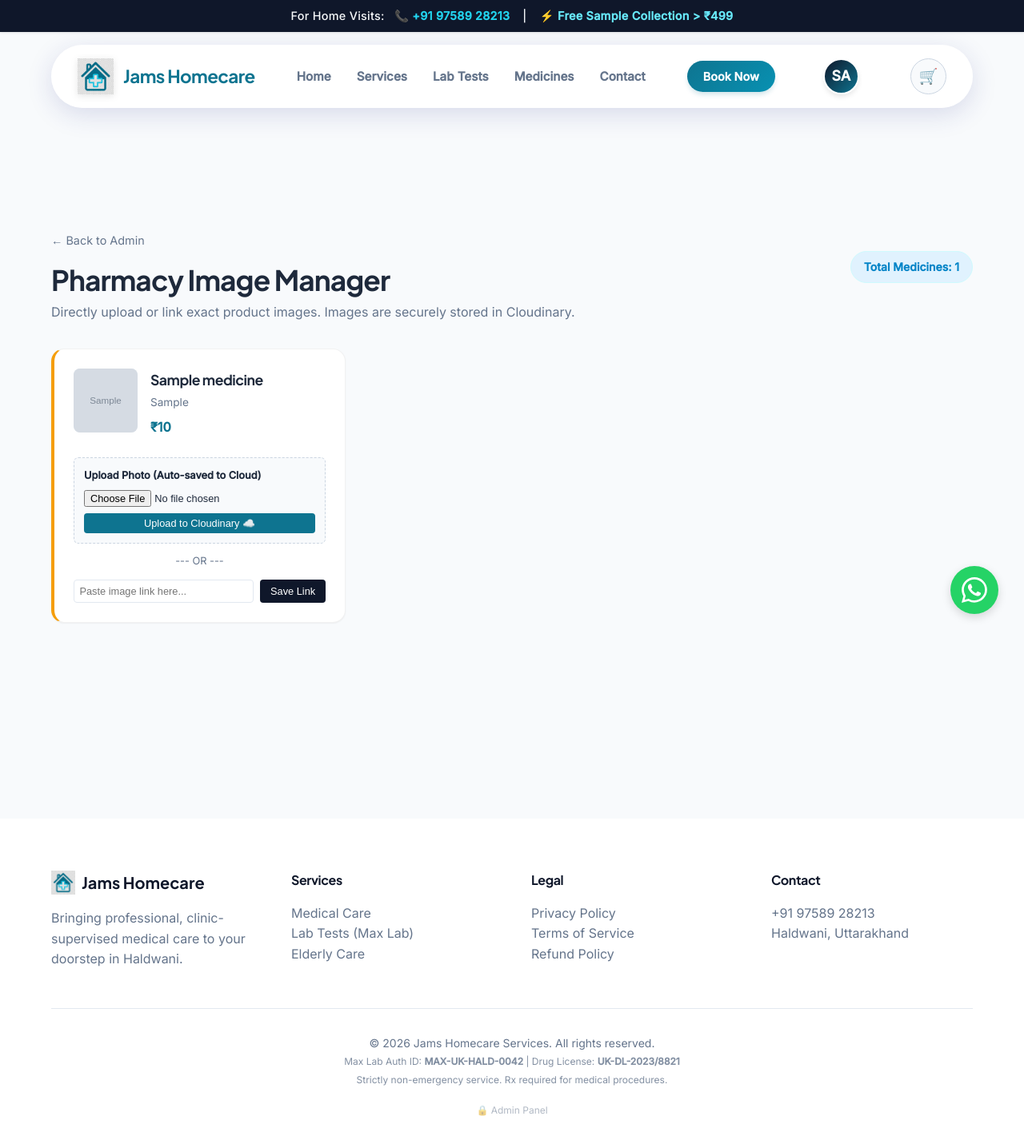
After one commit to Cold-artist/jams-homecare, a Flask app: page /admin/manage-images in a window 1280 px wide. The commit adds this page. Shown: the whole page at 80% size. Run offline with Flask 3, Linux system fonts and the light colour scheme; a user stored in the database is signed in; tables that the repository leaves empty hold one stand-in row (values such as "Sample post"); grey boxes marked "Sample" are stand-in pictures.

Commit message:
feat(admin): Build visual medicine image manager connected to Cloudinary

```diff
--- a/app.py
+++ b/app.py
@@ -22,6 +22,11 @@ import hmac
 import hashlib
 from sqlalchemy import func, inspect, text # Critical for db_recovery
 
+# Cloudinary Storage
+import cloudinary
+import cloudinary.uploader
+import cloudinary.api
+
 
 app = Flask(__name__)
 # Security Key
@@ -49,7 +54,21 @@ app.logger.addHandler(file_handler)
 app.logger.setLevel(logging.INFO)
 app.logger.info('Homecare Startup')
 
-# --- RAZORPAY CONFIGURATION ---
+# --- CLOUDINARY CONFIGURATION ---
+CLOUDINARY_URL = os.environ.get('CLOUDINARY_URL')
+# If URL is provided, Cloudinary SDK automatically picks it up from the environment
+# But we explicitly configure it for safety in case it's not set globally
+if CLOUDINARY_URL:
+    try:
+        cloudinary.config(
+            secure=True
+        )
+        app.logger.info("Cloudinary configured successfully via CLOUDINARY_URL")
+    except Exception as e:
+        app.logger.error(f"Failed to configure Cloudinary: {e}")
+else:
+     app.logger.warning("CLOUDINARY_URL environment variable is MISSING. Image uploads will fail.")
+
 # --- RAZORPAY CONFIGURATION ---
 # Using Test Credentials for Development (Replace with Env Vars in Prod)
 RAZORPAY_KEY_ID = os.environ.get('RAZORPAY_KEY_ID')
@@ -1144,14 +1163,77 @@ def admin_update_booking_status(booking_id, new_status):
         return redirect(url_for('admin_dashboard'))
 
     booking = Booking.query.get_or_404(booking_id)
-    booking.status = new_status
-    booking.updated_at = datetime.utcnow()
-    db.session.commit()
 
     flash(f"Booking #{booking.id} marked as {new_status.title()}", 'success')
     return redirect(url_for('admin_dashboard'))
 
-# --- DEPLOYMENT AUTO-SEEDING (CRITICAL FOR RENDER) ---
+# --- PHARMACY IMAGE MANAGER SECURE ROUTES ---
+
+@app.route('/admin/manage-images')
+@login_required
+def manage_images():
+    if not current_user.is_admin:
+        flash('Access Denied', 'danger')
+        return redirect(url_for('home'))
+
+    medicines = Medicine.query.order_by(Medicine.name).all()
+    return render_template('manage_images.html', medicines=medicines)
+
+@app.route('/admin/upload-image/<int:med_id>', methods=['POST'])
+@login_required
+def upload_medicine_image(med_id):
+    if not current_user.is_admin:
+        return jsonify({'error': 'Unauthorized'}), 403
+
+    medicine = Medicine.query.get_or_404(med_id)
+
+    if 'image' not in request.files:
+        flash('No image file selected', 'danger')
+        return redirect(url_for('manage_images'))
+
+    file = request.files['image']
+    if file.filename == '':
+        flash('No selected file', 'danger')
+        return redirect(url_for('manage_images'))
+
+    try:
+        # Upload directly to Cloudinary
+        upload_result = cloudinary.uploader.upload(
+            file,
+            folder="homecare/medicines/",
+            public_id=f"med_{medicine.id}",
+            overwrite=True
+        )
+        # Save secure URL to DB
+        medicine.image_url = upload_result.get('secure_url')
+        db.session.commit()
+        flash(f'Image uploaded successfully for {medicine.name}!', 'success')
+    except Exception as e:
+        app.logger.error(f"Cloudinary Upload Error: {e}")
+        flash('Failed to upload image to Cloud. Please try again or check connection.', 'danger')
+
+    return redirect(url_for('manage_images'))
+
+@app.route('/admin/link-image/<int:med_id>', methods=['POST'])
+@login_required
+def link_medicine_image(med_id):
+    if not current_user.is_admin:
+        return jsonify({'error': 'Unauthorized'}), 403
+
+    medicine = Medicine.query.get_or_404(med_id)
+    image_url = request.form.get('image_url')
+
+    if image_url:
+        medicine.image_url = image_url.strip()
+        db.session.commit()
+        flash(f'Image link saved successfully for {medicine.name}!', 'success')
+    else:
+        flash('Please provide a valid image URL', 'danger')
+
+    return redirect(url_for('manage_images'))
+
+
+# --- STARTUP DATA SEEDING (V6.0 PRODUCTION) ---
 def seed_production_data():
     """Populates the database with initial Lab Tests if empty."""
     try:
--- a/requirements.txt
+++ b/requirements.txt
@@ -13,3 +13,4 @@ psycopg2-binary
 
 
 # Force Rebuild V6.0
+cloudinary
--- a/templates/admin.html
+++ b/templates/admin.html
@@ -26,6 +26,9 @@
                 <a href="{{ url_for('admin_medicines') }}" class="btn"
                     style="padding: 0.5rem 1rem; font-size: 0.9rem; background: var(--secondary); color: white;">Manage
                     Medicines</a>
+                <a href="{{ url_for('manage_images') }}" class="btn"
+                    style="padding: 0.5rem 1rem; font-size: 0.9rem; background: var(--primary); color: white;">Manage
+                    Images 📸</a>
                 <button onclick="location.reload()" class="btn" style="padding: 0.5rem 1rem; font-size: 0.9rem;">Refresh
                     Data</button>
                 <a href="{{ url_for('logout') }}" class="btn"
--- /dev/null
+++ b/templates/manage_images.html
@@ -0,0 +1,95 @@
+{% extends "base.html" %}
+
+{% block title %}Manage Pharmacy Images - Admin{% endblock %}
+
+{% block content %}
+<section style="padding: 8rem 0 6rem; background: #f8fafc; min-height: 100vh;">
+    <div class="container">
+
+        <div style="display: flex; justify-content: space-between; align-items: center; margin-bottom: 2rem;">
+            <div>
+                <a href="{{ url_for('admin_dashboard') }}"
+                    style="color: var(--text-muted); text-decoration: none; font-size: 0.9rem;">&larr; Back to Admin</a>
+                <h1 style="font-size: 2.2rem; color: var(--text-main); margin-top: 0.5rem;">Pharmacy Image Manager</h1>
+                <p style="color: var(--text-muted);">Directly upload or link exact product images. Images are securely
+                    stored in Cloudinary.</p>
+            </div>
+            <div>
+                <span class="badge" style="background: #e0f2fe; color: #0284c7; padding: 0.5rem 1rem;">Total Medicines:
+                    {{ medicines|length }}</span>
+            </div>
+        </div>
+
+        <style>
+            .border-med-missing {
+                border-left: 4px solid #f59e0b;
+            }
+
+            .border-med-added {
+                border-left: 4px solid #10b981;
+            }
+        </style>
+
+        <!-- Desktop Grid View (Responsive) -->
+        <div style="display: grid; grid-template-columns: repeat(auto-fill, minmax(300px, 1fr)); gap: 1.5rem;">
+            {% for med in medicines %}
+            {% set border_class = 'border-med-missing' if (not med.image_url or loop.first) else 'border-med-added' %}
+            <div class="glass-card {{ border_class }}"
+                style="padding: 1.5rem; display: flex; flex-direction: column; background: white;">
+
+                <div style="display: flex; gap: 1rem; margin-bottom: 1.5rem;">
+                    <!-- Image Preview -->
+                    <div
+                        style="width: 80px; height: 80px; border-radius: 8px; overflow: hidden; background: #f1f5f9; display: flex; align-items: center; justify-content: center; flex-shrink: 0; box-shadow: inset 0 2px 4px rgba(0,0,0,0.05);">
+                        {% if med.image_url and 'imgur.com/7X5Xy9C' not in med.image_url %}
+                        <img src="{{ med.image_url }}" alt="{{ med.name }}"
+                            style="width: 100%; height: 100%; object-fit: cover;">
+                        {% else %}
+                        <span style="font-size: 2rem; opacity: 0.2;">💊</span>
+                        {% endif %}
+                    </div>
+
+                    <!-- Medicine Details -->
+                    <div>
+                        <h3 style="font-size: 1.1rem; color: var(--text-dark); margin: 0 0 0.25rem 0;">{{ med.name }}
+                        </h3>
+                        <div style="font-size: 0.85rem; color: var(--text-muted); margin-bottom: 0.5rem;">{{
+                            med.category }}</div>
+                        <div style="font-weight: 700; color: var(--primary);">₹{{ med.price }}</div>
+                    </div>
+                </div>
+
+                <!-- Action Forms -->
+                <div style="margin-top: auto; display: flex; flex-direction: column; gap: 0.75rem;">
+
+                    <!-- 1. Direct File Upload (Cloudinary) -->
+                    <form action="{{ url_for('upload_medicine_image', med_id=med.id) }}" method="POST"
+                        enctype="multipart/form-data"
+                        style="display: flex; flex-direction: column; gap: 0.5rem; background: #f8fafc; padding: 0.75rem; border-radius: 6px; border: 1px dashed #cbd5e1;">
+                        <span style="font-size: 0.8rem; font-weight: 600; color: var(--text-main);">Upload Photo
+                            (Auto-saved to Cloud)</span>
+                        <input type="file" name="image" accept="image/*" required style="font-size: 0.8rem;">
+                        <button type="submit" class="btn-sm"
+                            style="background: var(--primary); color: white; padding: 0.3rem; border-radius: 4px; border: none; font-size: 0.8rem; cursor: pointer; width: 100%;">Upload
+                            to Cloudinary ☁️</button>
+                    </form>
+
+                    <div style="text-align: center; color: var(--text-muted); font-size: 0.8rem;">--- OR ---</div>
+
+                    <!-- 2. Paste External URL -->
+                    <form action="{{ url_for('link_medicine_image', med_id=med.id) }}" method="POST"
+                        style="display: flex; gap: 0.5rem;">
+                        <input type="url" name="image_url" placeholder="Paste image link here..." required
+                            style="flex: 1; padding: 0.4rem; border: 1px solid #e2e8f0; border-radius: 4px; font-size: 0.8rem;">
+                        <button type="submit" class="btn-sm"
+                            style="background: var(--secondary); color: white; padding: 0.4rem 0.8rem; border-radius: 4px; border: none; font-size: 0.8rem; cursor: pointer;">Save
+                            Link</button>
+                    </form>
+
+                </div>
+            </div>
+            {% endfor %}
+        </div>
+    </div>
+</section>
+{% endblock %}
```
